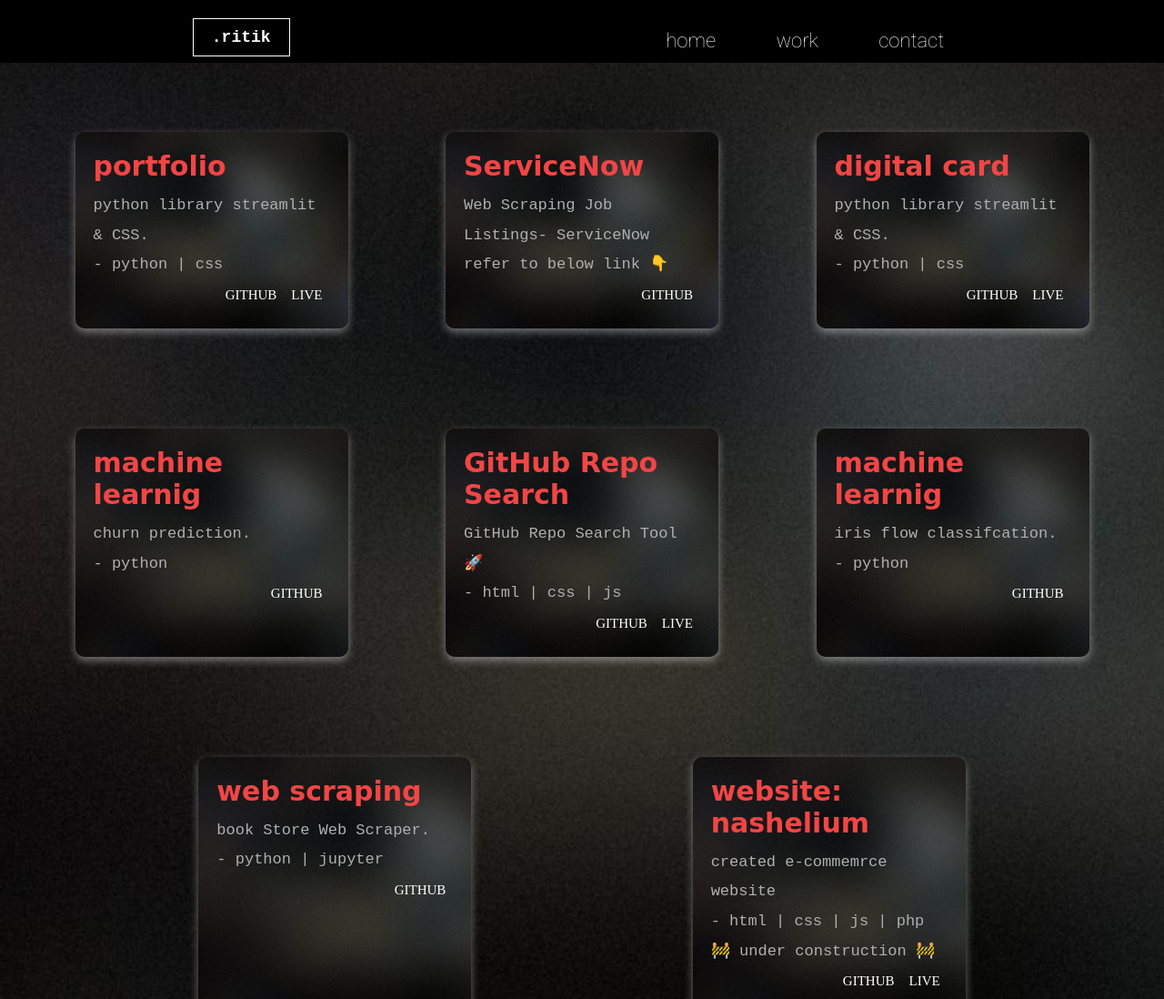
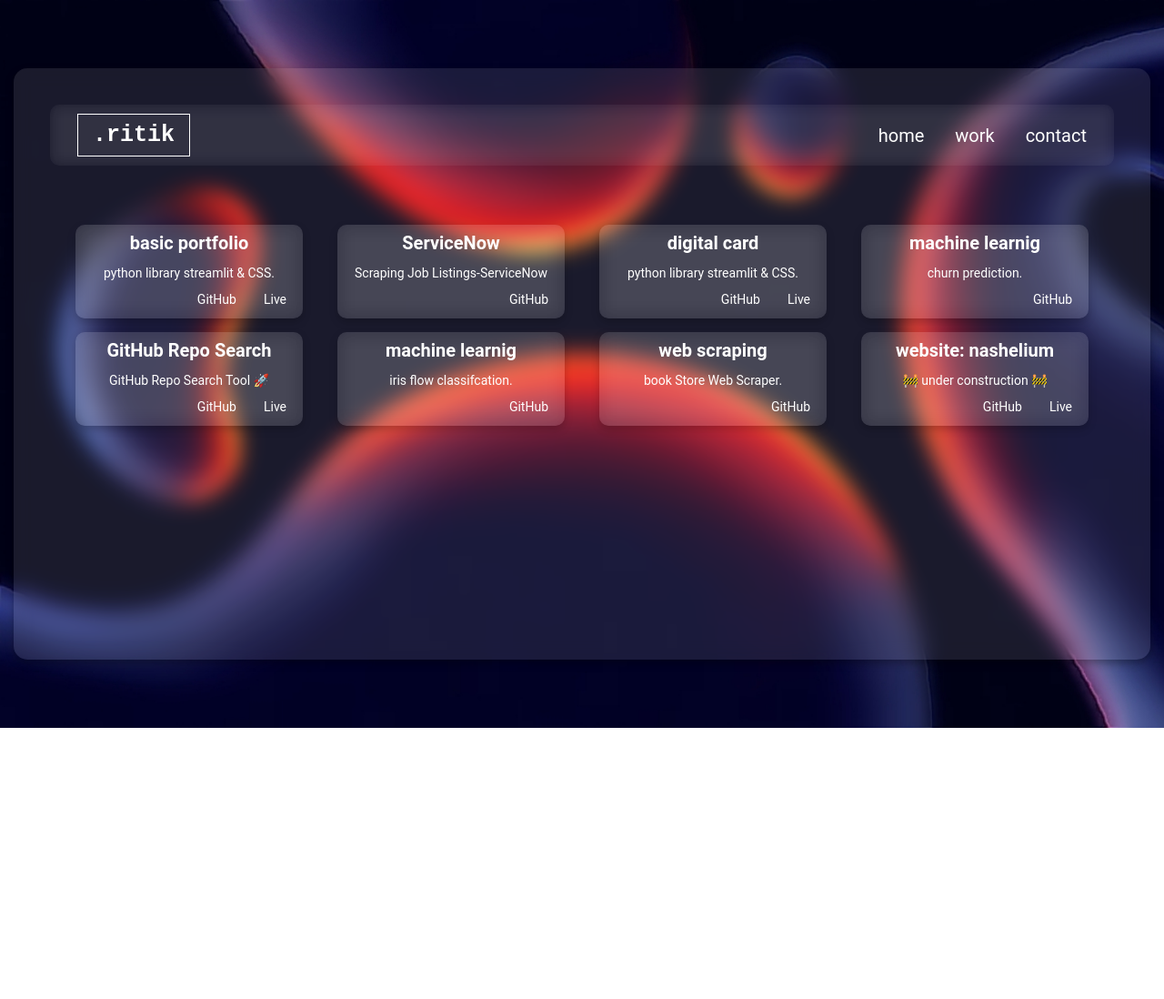
Before and after one commit to theritikbarnwal/ritikport, a plain HTML site: page work.html in a window 1280 px wide. Shown: the top 1098 px of the page at 91% size. After the commit the page ends 800 px from the top, so only its background shows below. Drawn offline with Linux system fonts and the light colour scheme; a web font is replaced by a local one.

Commit message:
modified whole ui

```diff
--- a/contact.css
+++ b/contact.css
@@ -1,133 +1,140 @@
 :root {
     --box-shadow: 0px 4px 10px rgba(61, 60, 60, 0.645);
-    --hovercolor: #f24545;
-    --hovercolor2: #0cfafa;
-    --iconscolor3: #9e9797;
-    --iconshover: #ffffff;
+    --mainlogo: #eb8c32;
+    --headlink: #eb8c32;
+    --iconscolor: rgb(255, 255, 255);
+    --iconshover: #c472f0a9;
+
 }
 
-*
-{
+* {
+    margin: 0;
+    padding: 0;
+    box-sizing: border-box;
     text-decoration: none;
 }
 
-
-body
-{
+body {
     display: flex;
     justify-content: center;
     align-items: center;
-    /*background-color: #000000;*/
-    background-image: url(/pic/bg.jpeg);
+    min-height: 100vh;
+    background-image: url(/pic/mainbg.jpg);
     background-size: cover;
     transition: transform 0.20s ease, box-shadow 0.2s ease;
     color: #ffffff;
+    font-family: "Roboto", sans-serif;
+    flex-direction: column;
 }
 
-.header {
-    position: fixed;
-    top: 0;
-    left: 0;
-    right: 0;
+/* Centered Glassmorphism Container */
+.glass-container {
+    width: 1250px;
+    max-width: 2000px;
+    height: 650px;
+    padding: 40px;
+    border-radius: 15px;
+    background: rgba(255, 255, 255, 0.1);
+    backdrop-filter: blur(10px);
+    box-shadow: 0 4px 10px rgba(0, 0, 0, 0.3);
     display: flex;
+    flex-direction: column;
     align-items: center;
-    font-size: 25px;
-    justify-content: space-around;
-    padding: 20px;
-    background-color: #000000;
-    padding-bottom: 0.15rem;
-    /*z-index: 10; Ensure the header stays on top */
+    text-align: center;
+    position: relative;
 }
 
-.header nav a {
-
-    font-weight: 100;
-    font-family:"Roboto", serif;
-    font-size: 22px;
-    margin: 0 20px;
-    padding: 0 10px;
-    color: rgb(255, 255, 255);
-    cursor: pointer;
+/* Header Inside Glass Container */
+.header {
+    width: 100%;
+    display: flex;
+    justify-content: space-between;
+    align-items: center;
+    padding: 10px 15px;
+    border-radius: 10px;
+    /*background: rgba(0, 0, 0, 0.2);  /* Transparent Black */
+    backdrop-filter: blur(8px);
 }
 
-.header .nav a:hover {
-    color: var(--hovercolor);
-}
-
-.logo {
-    font-size: 18px;
+.header .logo {
+    font-size: 25px;
     font-weight: bold;
     color: #ffffff;
     font-family: monospace;
+    padding: 8px 16px;
+    border: 1.9px solid white;
+}
 
-    /* Adding Box */
-    padding: 10px 20px;
-    margin-bottom: 5px;
-    border: 1.90px solid rgb(255, 255, 255);
+.logo
+{
+    font-size: 15px;
+    margin: 0 15px;
+    color: #ffffff;
 }
 
 .logo:hover
 {
-    color: var(--hovercolor);
+    color: var(--headlink);
     font-style: italic;
-}
-/*image*/
-.pic
-{
-    position: absolute;
-    left: 250px; /* Move it to the left */
-    top: 55%; /* Center it vertically */
-    transform: translateY(-50%); /* Adjust for perfect centering */
-    margin-left: 100px;
+    font-family: monospace;
 }
 
-.pic img
-{
-    width: 350px; /* Reduce image size */
-    height: auto; /* Maintain aspect ratio */
-    border-radius: 15px; /* Optional: Make edges smooth */
+.header .nav a {
+    font-size: 20px;
+    margin: 0 15px;
+    color: #ffffff;
+    display: inline-block;
 }
 
-.pic img:hover
+.header .nav a:hover
 {
-    transform: translateY(-2.25px);
+    color: var(--mainlogo);
+    transform: translateY(-3px);
 }
 
-/*main*/
-.main
-{
-    margin-top: 120px;
-    margin-left: 250px;
+
+
+/* Main Content */
+.main {
+    display: flex;
+    align-items: center; /* Align items vertically */
+    justify-content: center;
+    gap: 50px; /* Adjust spacing */
+    margin-top: 80px;
+    margin-left: 70px;
 }
 
-.main h1
-{
-    margin-top: 200px;
-    font-size: 60px;
-    font-family:"Roboto", sans-serif;
-    font-weight: 800;
-    color: #f24545;
-    margin-bottom: 20px;
-    margin-left: 130px;
+.pic img {
+    width: 250px;
+    height: auto;
+    border-radius: 15px;
 }
 
-.social
-{
-
-    justify-content:space-evenly;
-    margin-top: 30px;
+.text-content {
     display: flex;
-    margin-left: 100px;
-    font-size: 35px;
-
+    flex-direction: column;
+    align-items: flex-start; /* Align text to left */
 }
 
-.social a
-{
-    color: var(--iconscolor3);
+.text-content h2 {
+    font-size: 40px;
+    margin: 10px;
+    margin-left: -15px;
+}
+
+.social {
+    display: flex;
+    gap: 30px;
+    font-size: 30px;
+    margin-top: 20px;
+}
+
+.social a {
+    color: var(--iconscolor);
+    text-decoration: none;
 }
 
 .social a:hover {
     color: var(--iconshover);
-    transform: translateY(-1.25px);
+    transform: translateY(-3px);
 }
--- a/home.css
+++ b/home.css
@@ -1,161 +1,148 @@
 :root {
     --box-shadow: 0px 4px 10px rgba(61, 60, 60, 0.645);
-    --hovercolor: #f24545;
-    --hovercolor2: #0cfafa;
-    --iconscolor3: #9e9797;
-    --iconshover: #ffffff;
+    --mainlogo: #eb8c32;
+    --headlink: #eb8c32;
+    --iconscolor: rgb(255, 255, 255);
+    --iconshover: #c472f0a9;
+
 }
-*
-{
+
+* {
+    margin: 0;
+    padding: 0;
+    box-sizing: border-box;
     text-decoration: none;
 }
 
-
-body
-{
+body {
     display: flex;
     justify-content: center;
     align-items: center;
-    /*background-color: #000000;*/
-    background-image: url(pic/bg.jpeg);
+    min-height: 100vh;
+    background-image: url(/pic/mainbg.jpg);
     background-size: cover;
     transition: transform 0.20s ease, box-shadow 0.2s ease;
     color: #ffffff;
+    font-family: "Roboto", sans-serif;
+    flex-direction: column;
 }
 
-.header {
-    position: fixed;
-    top: 0;
-    left: 0;
-    right: 0;
+/* Centered Glassmorphism Container */
+.glass-container {
+    width: 1250px;
+    max-width: 2000px;
+    height: 650px;
+    padding: 40px;
+    border-radius: 15px;
+    background: rgba(255, 255, 255, 0.1);
+    backdrop-filter: blur(10px);
+    box-shadow: 0 4px 10px rgba(0, 0, 0, 0.3);
     display: flex;
+    flex-direction: column;
     align-items: center;
-    font-size: 25px;
-    justify-content: space-around;
-    padding: 20px;
-    background-color: #000000;
-    padding-bottom: 0.15rem;
-    /*z-index: 10; Ensure the header stays on top */
+    text-align: center;
+    position: relative;
 }
 
-.header nav a {
-
-    font-weight: 100;
-    font-family:"Roboto", serif;
-    font-size: 22px;
-    margin: 0 20px;
-    padding: 0 10px;
-    color: rgb(255, 255, 255);
-    cursor: pointer;
+/* Header Inside Glass Container */
+.header {
+    width: 100%;
+    display: flex;
+    justify-content: space-between;
+    align-items: center;
+    padding: 10px 15px;
+    border-radius: 10px;
+    /*background: rgba(0, 0, 0, 0.2);  /* Transparent Black */
+    backdrop-filter: blur(8px);
 }
 
-.header .nav a:hover {
-    color: var(--hovercolor);
-}
-
-.logo {
-    font-size: 18px;
+.header .logo {
+    font-size: 25px;
     font-weight: bold;
     color: #ffffff;
     font-family: monospace;
+    padding: 8px 16px;
+    border: 1.9px solid white;
+}
 
-    /* Adding Box */
-    padding: 10px 20px;
-    margin-bottom: 5px;
-    border: 1.90px solid rgb(255, 255, 255);
+.logo
+{
+    font-size: 15px;
+    margin: 0 15px;
+    color: #ffffff;
 }
 
 .logo:hover
 {
-    color: var(--hovercolor);
+    color: var(--headlink);
     font-style: italic;
 }
 
-/*image*/
-.pic
-{
-    position: absolute;
-    left: 320px; /* Move it to the left */
-    top: 55%; /* Center it vertically */
-    transform: translateY(-50%); /* Adjust for perfect centering */
+.header .nav a {
+    font-size: 20px;
+    margin: 0 15px;
+    color: #ffffff;
+    display: inline-block;
 }
 
-.pic img
+.header .nav a:hover
 {
-    width: 350px; /* Reduce image size */
-    height: auto; /* Maintain aspect ratio */
-    border-radius: 15px; /* Optional: Make edges smooth */
+    color: var(--mainlogo);
+    transform: translateY(-3px);
 }
 
-.pic img:hover
-{
-    transform: translateY(-2.25px);
+
+/* Main Content */
+.main {
+    display: flex;
+    align-items: center; /* Align items vertically */
+    justify-content: center;
+    gap: 50px; /* Adjust spacing */
+    margin-top: 80px;
+    margin-left: 70px;
 }
 
-/*main*/
-.main
-{
-    margin-top: 140px;
-    margin-left: 330px;
+.pic img {
+    width: 250px;
+    height: auto;
+    border-radius: 15px;
 }
 
-.main h1
-{
-    font-size: 100px;
-    font-family: "Roboto", sans-serif;
-    font-weight: 800;
-    color: #ffffff;
-    margin-bottom: 20px;
+.text-content {
+    display: flex;
+    flex-direction: column;
+    align-items: flex-start; /* Align text to left */
 }
 
-.main h2
-{
-    margin-top: -20px;
-    font-size: 60px;
-    font-family: "Roboto", sans-serif;
-    font-weight: 800;
-    color: #ffffff;
-    margin-bottom: 20px;
+.text-content h1 {
+    font-size: 65px;
+    margin: 0;
 }
 
-.main h1 .highlight {
-    color: var(--hovercolor);
-    }
-
-
-.main h2 .highlight
-{
-    color: var(--hovercolor);
+.text-content h2 {
+    font-size: 40px;
+    margin: 10px 0;
 }
 
-.social
+.text-content p
 {
-
-    justify-content: space-evenly;
-    margin-top: 30px;
-    display: flex;
-    margin-left:-150px;
-    font-size: 35px;
-
+    font-size: 30px;
+    margin: 10px 0;
 }
 
-.main .abouth2
-{
-    margin-top: 50px;
-    font-size: 62px;
-    font-family: "Roboto", sans-serif;
-    font-weight: 800;
-    color: #ffffff;
-    margin-bottom: 20px;
-    margin-left: 35px;
+.social {
+    display: flex;
+    gap: 30px;
+    font-size: 30px;
+    margin-top: 20px;
 }
 
-.social a
-{
-    color: var(--iconscolor3);
+.social a {
+    color: var(--iconscolor);
+    text-decoration: none;
 }
 
 .social a:hover {
     color: var(--iconshover);
-    transform: translateY(-1.25px);
+    transform: translateY(-3px);
 }
--- a/work.css
+++ b/work.css
@@ -1,77 +1,102 @@
 :root {
     --box-shadow: 0px 4px 10px rgba(61, 60, 60, 0.645);
-    --hovercolor: #f24545;
-    --hovercolor2: #0cfafa;
-    --linear:linear-gradient(135deg, #242424, #484848, #666666);
+    --mainlogo: #eb8c32;
+    --headlink: #eb8c32;
+    --livecolor: #ff0000;
+    --githubcolor: #a7c428;
 }
 
 * {
-    text-decoration: none;
     margin: 0;
     padding: 0;
     box-sizing: border-box;
+    text-decoration: none;
 }
 
 body {
     display: flex;
     justify-content: center;
     align-items: center;
-    /*background-color: #000000;*/
-    background-image: url(/pic/bg.jpeg);
+    min-height: 100vh;
+    background-image: url(/pic/mainbg.jpg);
     background-size: cover;
+    transition: transform 0.20s ease, box-shadow 0.2s ease;
     color: #ffffff;
-    transition: transform 0.20s ease, box-shadow 0.2s ease;
+    font-family: "Roboto", sans-serif;
     flex-direction: column;
 }
 
-/* Header */
-.header {
-    position: fixed;
-    top: 0;
-    left: 0;
-    right: 0;
+/* Centered Glassmorphism Container */
+.glass-container {
+    width: 1250px;
+    max-width: 2000px;
+    height: 650px;
+    padding: 40px;
+    border-radius: 15px;
+    background: rgba(255, 255, 255, 0.1);
+    backdrop-filter: blur(10px);
+    box-shadow: 0 4px 10px rgba(0, 0, 0, 0.3);
     display: flex;
+    flex-direction: column;
     align-items: center;
-    font-size: 25px;
-    justify-content: space-around;
-    padding: 20px;
-    background-color: #000000;
-    padding-bottom: 0.15rem;
+    text-align: center;
+    position: relative;
+    overflow: hidden;
 }
 
-.header nav a {
-
-    font-weight: 100;
-    font-family:"Roboto", serif;
-    font-size: 22px;
-    margin: 0 20px;
-    padding: 0 10px;
-    color: rgb(255, 255, 255);
-    cursor: pointer;
+/* Header Inside Glass Container */
+.header {
+    width: 100%;
+    display: flex;
+    justify-content: space-between;
+    align-items: center;
+    padding: 10px 15px;
+    border-radius: 10px;
+    /*background: rgba(0, 0, 0, 0.2);  /* Transparent Black */
+    backdrop-filter: blur(8px);
 }
 
-.header nav a:hover {
-    color: var(--hovercolor);
-}
-
-/* Logo */
-.logo {
-    font-size: 18px;
+.header .logo {
+    font-size: 25px;
     font-weight: bold;
     color: #ffffff;
     font-family: monospace;
-    padding: 10px 20px;
-    margin-bottom: 5px;
-    border: 1.9px solid rgb(255, 255, 255);
+    padding: 8px 16px;
+    border: 1.9px solid white;
 }
 
-.logo:hover {
-    color: var(--hovercolor);
+.logo
+{
+    font-size: 15px;
+    margin: 0 15px;
+    color: #ffffff;
+}
+
+.logo:hover
+{
+    color: var(--headlink);
     font-style: italic;
 }
 
-/* Card Layout */
-.main-card {
+.header .nav a {
+    font-size: 20px;
+    margin: 0 15px;
+    color: #ffffff;
+    display: inline-block;
+}
+
+.header .nav a:hover
+{
+    color: var(--mainlogo);
+    transform: translateY(-3px);
+}
+
+
+
+/*main*/
+
+.main
+{
     display: flex;
     flex-wrap: wrap;
     gap: 10px;
@@ -79,71 +104,73 @@ body {
     margin-top: 60px; /* Push content down below fixed header */
 }
 
-.card {
-    margin: 15px;
-    margin-top: 85px; /* Reduced from 150px */
-    /*background-color: #000000;*/
-    background-image: url(/pic/bg.jpeg);
-    background-size: cover;
+.card
+{
+    width: 250px;  /* Reduce width */
+    height: auto;  /* Auto height for content */
+    padding: 8px;
+    margin-top: 5px;
     border-radius: 10px;
-    padding: 20px;
-    width: 300px;
-    box-shadow: 0px 4px 10px rgba(255, 255, 255, 0.405);
-    transition: transform 0.20s ease, box-shadow 0.2s ease;
+    box-shadow: 0px 4px 10px rgba(0, 0, 0, 0.2);
+    background: rgba(255, 255, 255, 0.1);
+    backdrop-filter: blur(10px);
+    text-align: center;
+    display: flex;
+    flex-direction: column;
+    justify-content: space-between; /* Ensures content is spaced evenly */
 }
 
-.card:hover {
-    transform: translateY(-10px);
-    /*box-shadow: 0px 4px 10px rgba(255, 42, 209, 0.388);*/
-    /*box-shadow: 0px 4px 10px rgba(255, 42, 209, 0.432);*/
-    box-shadow: 0px 4px 10px rgba(255, 125, 125, 0.323);
+.card h3
+{
+    font-size: 20px; /* Reduce title size */
+    margin-bottom: 8px;
 }
 
-/* Card Text Styles */
-.card h2 {
-    font-size: 30px;
-    color: var(--hovercolor);
-    font-family: cursive;
-    font-weight: 800;
-    margin-bottom: 10px;
+.card p
+{
+    font-size: 14px;
+    flex-grow: 1;
+    margin: 5px 0;
+    margin-bottom: 8px;
 }
 
-.card h2:hover
-{
-    color: #ffffff;
-}
-
-.card p {
-    color: #B0B0B0;
-    font-size: 17px;
-    font-family: monospace;
-    line-height: 1.92;
-}
-
-.card-links
+.card .buttons
 {
     display: flex;
     justify-content: flex-end;
+    gap: 10px;
 }
 
-.card-links a {
-    color: #ffffff;
-    margin: 8px;
-    font-family: "Tiny5", serif;
-    font-size: 15px;
+.card .buttons a
+{
+    text-decoration: none;
+    padding: 5px 10px;
+    border-radius: 5px;
+    font-size: 14px;
 }
 
-.card-links a:hover {
-    color: var(--hovercolor);
+.card:hover
+{
+    transform: translateY(-3.75px);
+    transition: transform 0.3s ease-in-out;
 }
 
-.card-links .live{
-    color: #ffffff;
-    margin: 8px;
-    font-family: "Tiny5", serif;
-    font-size: 15px;
+.github
+{
+    color: white;
 }
 
-.card-links .live:hover {
-    color: hsla(93, 94%, 66%, 0.884);
+.github:hover
+{
+    color: var(--githubcolor);
 }
+
+.live
+{
+    color: white;
+}
+
+.live:hover
+{
+    color: var(--livecolor);
+}
--- a/work.html
+++ b/work.html
@@ -5,21 +5,17 @@
     <meta name="viewport" content="width=device-width, initial-scale=1.0">
     <title>work .ritik</title>
     <link rel="stylesheet" href="work.css">
-    <link rel="preconnect" href="https://fonts.googleapis.com">
-    <link rel="preconnect" href="https://fonts.gstatic.com" crossorigin>
-    <link href="https://fonts.googleapis.com/css2?family=Roboto:ital,wght@0,100..900;1,100..900&display=swap" rel="stylesheet">
-    <link rel="icon" type="image/png" href="/pic/icon.png">
+    <link rel="icon" type="image/png" href="icon.png">
+    <link rel="stylesheet" href="https://cdnjs.cloudflare.com/ajax/libs/font-awesome/6.4.2/css/all.min.css">
 
-    <!-- card h2 font -->
-    <link rel="preconnect" href="https://fonts.googleapis.com">
-    <link rel="preconnect" href="https://fonts.gstatic.com" crossorigin>
-    <link href="https://fonts.googleapis.com/css2?family=Honk&family=Major+Mono+Display&family=Merienda:wght@300..900&family=Roboto:ital,wght@0,100..900;1,100..900&family=Rubik+Distressed&family=Rubik+Glitch&family=Tiny5&display=swap" rel="stylesheet">
 </head>
+
 <body>
 
+    <div class="glass-container">
+        <!-- Moved Header Inside Glass Container -->
         <header class="header">
             <a href="home.html" class="logo">.ritik</a>
-
             <nav class="nav">
                 <a href="home.html">home</a>
                 <a href="#">work</a>
@@ -27,83 +23,76 @@
             </nav>
         </header>
 
-    <div class="main-card">
+        <div class="main">
+
             <div class="card">
-        <h2>portfolio</h2>
+                <h3>basic portfolio</h3>
                 <p>python library streamlit & CSS.</p>
-        <p>- python | css</p>
-        <div class="card-links">
-            <a href="https://github.com/theritikbarnwal/streamlit-portfolio" target="_blank">GITHUB</a>
-            <a href="https://theritikbarnwal.streamlit.app/" target="_blank" class="live">LIVE</a>
+                <div class="buttons">
+                    <a href="https://github.com/theritikbarnwal/streamlit-portfolio" class="github" target="_blank">GitHub</a>
+                    <a href="https://theritikbarnwal.streamlit.app/" class="live" target="_blank">Live</a>
                 </div>
             </div>
 
             <div class="card">
-        <h2>ServiceNow</h2>
-        <p>Web Scraping Job Listings- ServiceNow</p>
-        <p>refer to below link 👇</p>
-        <div class="card-links">
-            <a href="https://github.com/theritikbarnwal/servicenow/tree/main" target="_blank">GITHUB</a>
+                <h3>ServiceNow</h3>
+                <p>Scraping Job Listings-ServiceNow</p>
+                <div class="buttons">
+                    <a href="https://github.com/theritikbarnwal/servicenow" class="github" target="_blank">GitHub</a>
                 </div>
             </div>
 
             <div class="card">
-        <h2>digital card</h2>
+                <h3>digital card</h3>
                 <p>python library streamlit & CSS.</p>
-        <p>- python | css</p>
-        <div class="card-links">
-            <a href="https://github.com/theritikbarnwal/digitalcard" target="_blank">GITHUB</a>
-            <a href="https://glxiwtheritikbarnwal.streamlit.app/" target="_blank" class="live">LIVE</a>
+                <div class="buttons">
+                    <a href="https://github.com/theritikbarnwal/digitalcard" class="github" target="_blank">GitHub</a>
+                    <a href="https://glxiwtheritikbarnwal.streamlit.app/" class="live" target="_blank">Live</a>
                 </div>
             </div>
 
             <div class="card">
-        <h2>machine learnig</h2>
+                <h3>machine learnig</h3>
                 <p>churn prediction.</p>
-        <p>- python</p>
-        <div class="card-links">
-            <a href="https://github.com/theritikbarnwal/Machine_Learning-Churn" target="_blank">GITHUB</a>
+                <div class="buttons">
+                    <a href="https://github.com/theritikbarnwal/Machine_Learning-Churn" class="github" target="_blank">GitHub</a>
                 </div>
             </div>
 
             <div class="card">
-        <h2>GitHub Repo Search</h2>
+                <h3>GitHub Repo Search</h3>
                 <p>GitHub Repo Search Tool 🚀</p>
-        <p>- html | css | js</p>
-        <div class="card-links">
-            <a href="https://github.com/theritikbarnwal/GRS" target="_blank">GITHUB</a>
-            <a href="https://theritikbarnwal-grs.vercel.app/" target="_blank" class="live">LIVE</a>
+                <div class="buttons">
+                    <a href="https://github.com/theritikbarnwal/GRS" class="github" target="_blank">GitHub</a>
+                    <a href="https://theritikbarnwal-grs.vercel.app/" class="live" target="_blank">Live</a>
                 </div>
             </div>
 
             <div class="card">
-        <h2>machine learnig</h2>
+                <h3>machine learnig</h3>
                 <p>iris flow classifcation.</p>
-        <p>- python</p>
-        <div class="card-links">
-            <a href="https://github.com/theritikbarnwal/Machine_Learning-Iris-Flow" target="_blank">GITHUB</a>
+                <div class="buttons">
+                    <a href="https://github.com/theritikbarnwal/Machine_Learning-Iris-Flow" class="github" target="_blank">GitHub</a>
                 </div>
             </div>
 
             <div class="card">
-        <h2>web scraping</h2>
+                <h3>web scraping</h3>
                 <p>book Store Web Scraper.</p>
-        <p>- python | jupyter</p>
-        <div class="card-links">
-            <a href="https://github.com/theritikbarnwal/books.toscrape" target="_blank">GITHUB</a>
+                <div class="buttons">
+                    <a href="https://github.com/theritikbarnwal/books.toscrape" class="github" target="_blank">GitHub</a>
                 </div>
             </div>
 
             <div class="card">
-        <h2>website: nashelium</h2>
-        <p>created e-commemrce website</p>
-        <p>- html | css | js | php</p>
+                <h3>website: nashelium</h3>
                 <p>🚧 under construction 🚧</p>
-        <div class="card-links">
-            <a href="#" target="_blank">GITHUB</a>
-            <a href="#" target="_blank" class="live">LIVE</a>
+                <div class="buttons">
+                    <a href="#" class="github" target="_blank">GitHub</a>
+                    <a href="#" class="live" target="_blank">Live</a>
                 </div>
             </div>
+
         </div>
 
 </body>
```
Also changed, not shown: contact.html (+19 -13 lines), home.html (+21 -16 lines), pic/bg.jpeg (deleted), pic/mainbg.jpg (added). Lines whose indentation alone changed are shown as unchanged.
